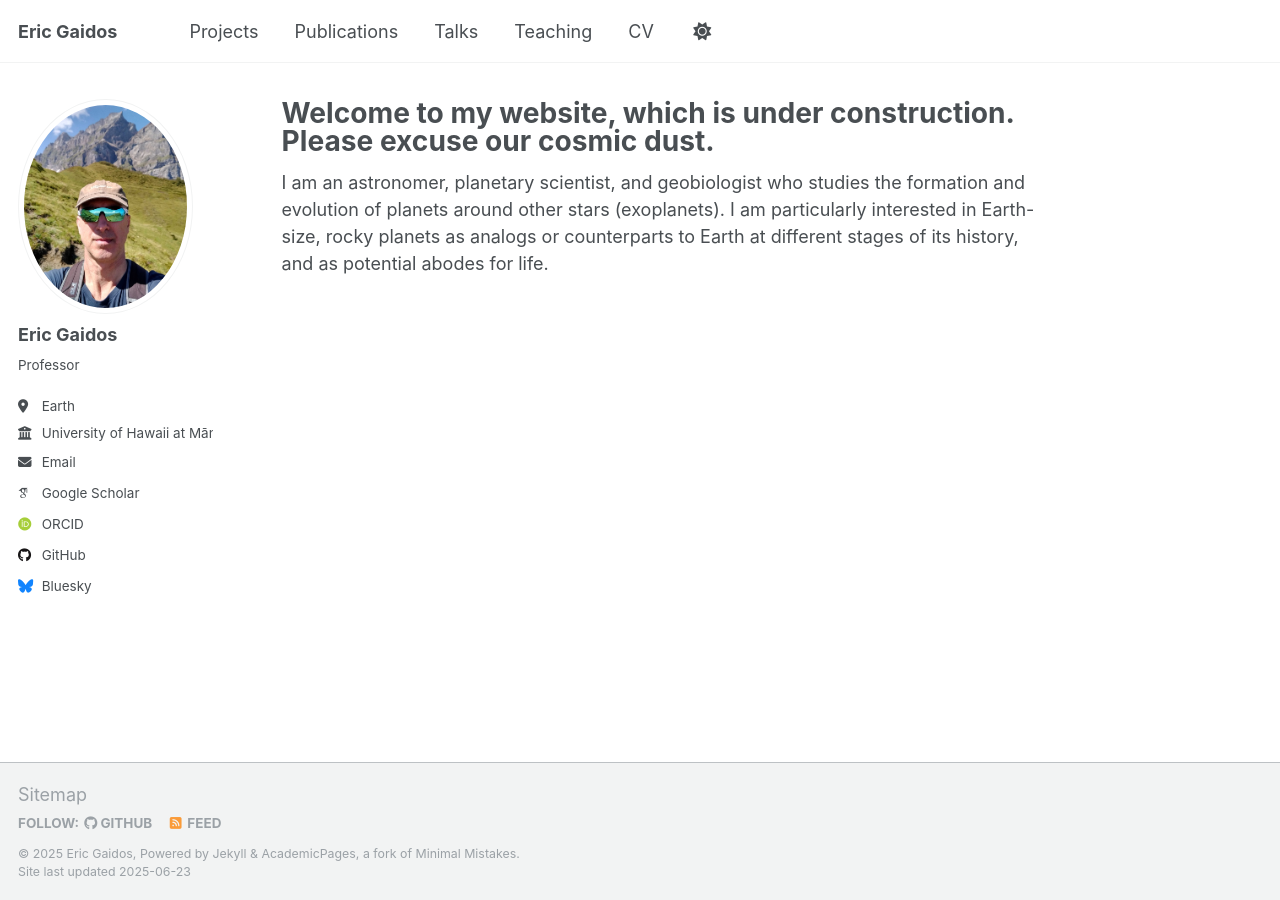
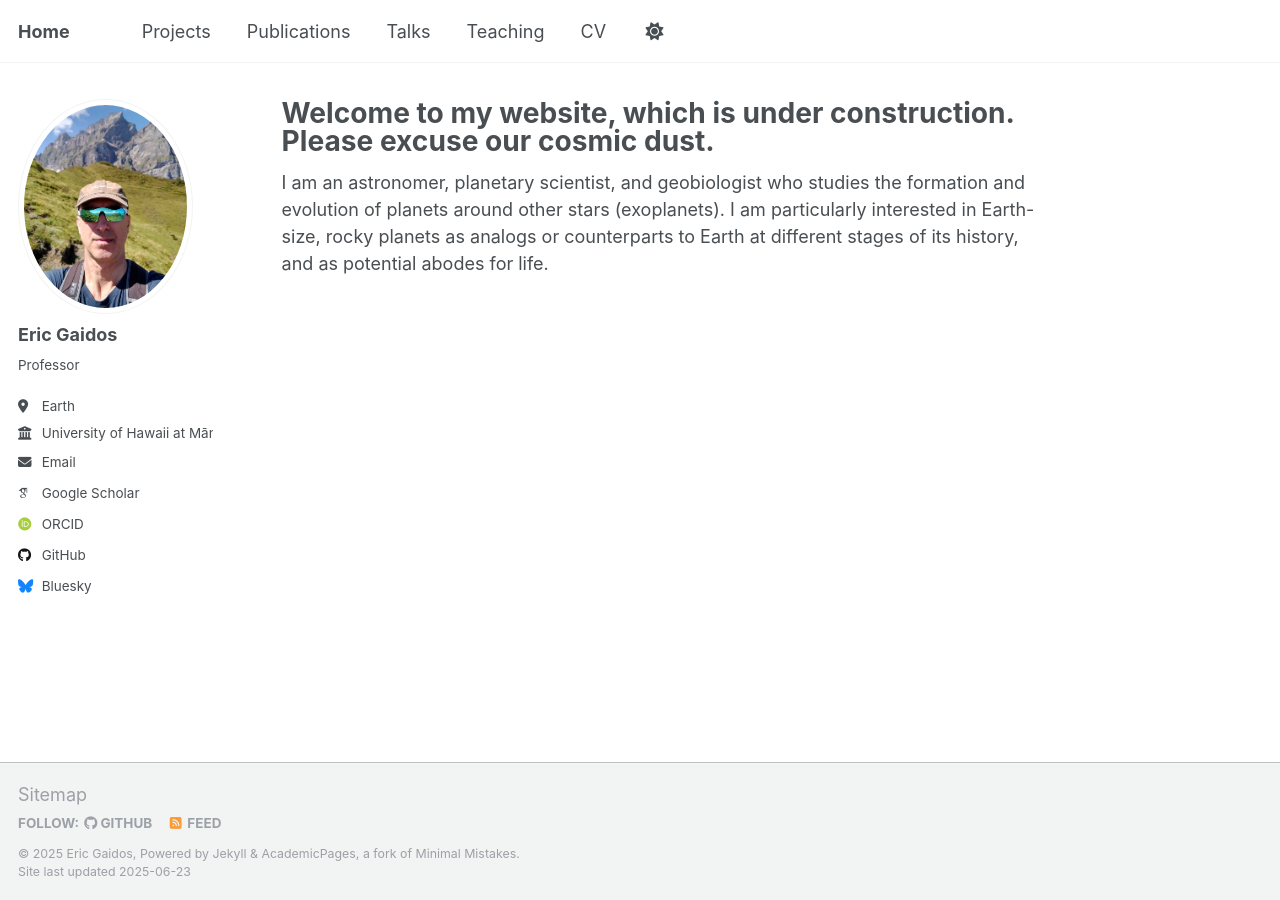
Before and after one commit to egaidos/egaidos.github.io, a Jekyll site: the page built from _pages/about.md, in a window 1280 px wide. Built offline with Jekyll 4.4.1, drawn with Linux system fonts in a browser that asks for light colours; some web fonts are replaced.

Commit message:
Update _config.yml

```diff
--- a/_config.yml
+++ b/_config.yml
@@ -9,7 +9,7 @@
 # Basic Site Settings
 locale                   : "en-US"
 site_theme               : "default"
-title                    : "Eric Gaidos"
+title                    : "Home"
 title_separator          : "-"
 name                     : &name "Eric Gaidos"
 description              : &description "personal description"
```
